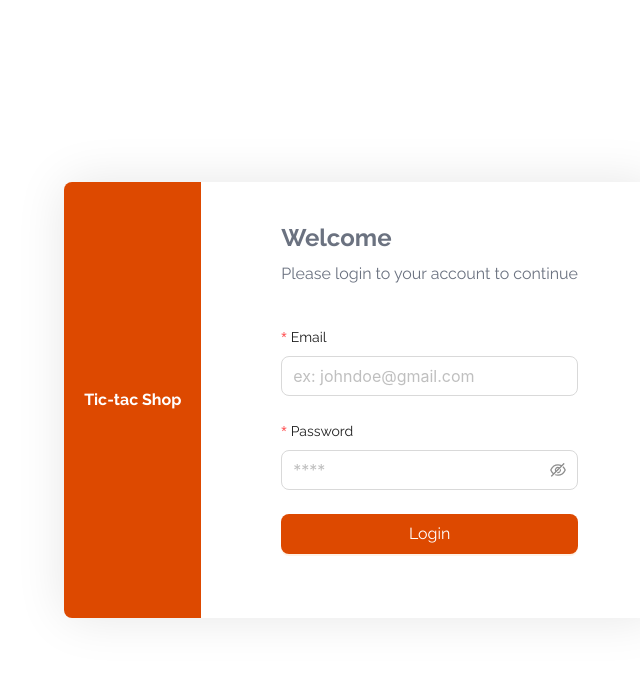
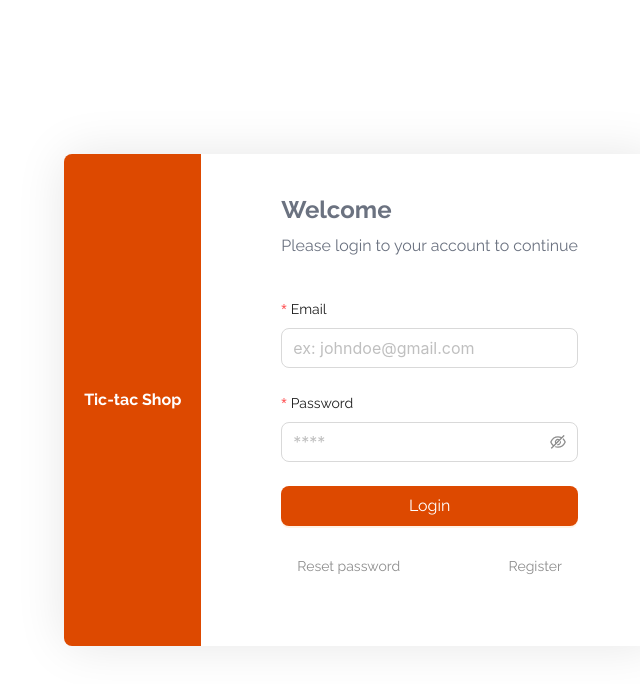
Before and after one commit to jacob-js/tic-tac-shop, a React (Vite) app: page / in a window 1280 px wide. Shown: the top 684 px of the page, without its empty margins (279-919 px from the left). Built offline with nearby package versions, Linux system fonts and the light colour scheme.

Commit message:
feat: add links

```diff
--- a/src/main.tsx
+++ b/src/main.tsx
@@ -11,6 +11,8 @@ ReactDOM.createRoot(document.getElementById('root') as HTMLElement).render(
       theme={{
         token: {
           colorPrimary: "#dd4900",
+          colorLink: "#8d8d8d",
+          colorLinkHover: "#dd4900"
         }
       }}
     >
--- a/src/pages/authentication/Login.tsx
+++ b/src/pages/authentication/Login.tsx
@@ -25,6 +25,12 @@ function Login() {
                         <Form.Item>
                             <Button type='primary' block size='large'>Login</Button>
                         </Form.Item>
+                        <Form.Item>
+                            <div className="flex justify-between">
+                                <Button type='link'>Reset password</Button>
+                                <Button type='link'>Register</Button>
+                            </div>
+                        </Form.Item>
                     </Form>
                 </div>
             </div>
```
